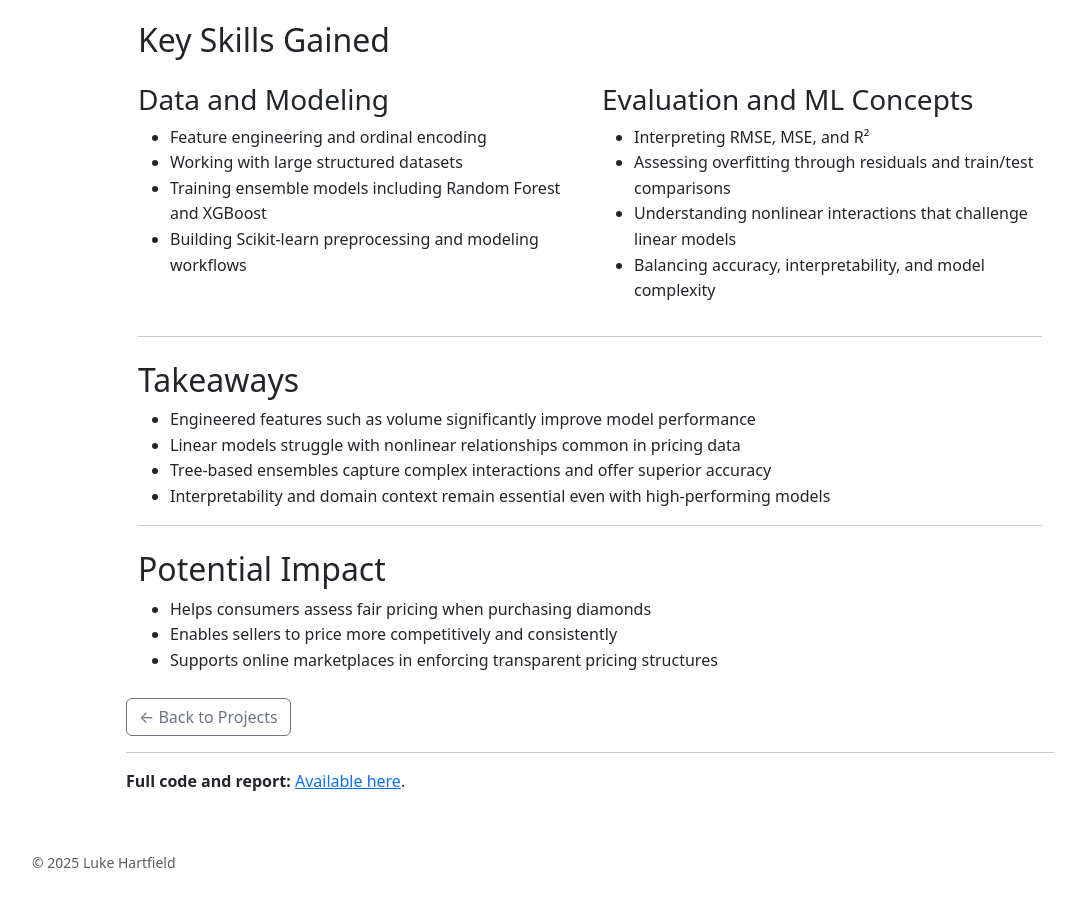
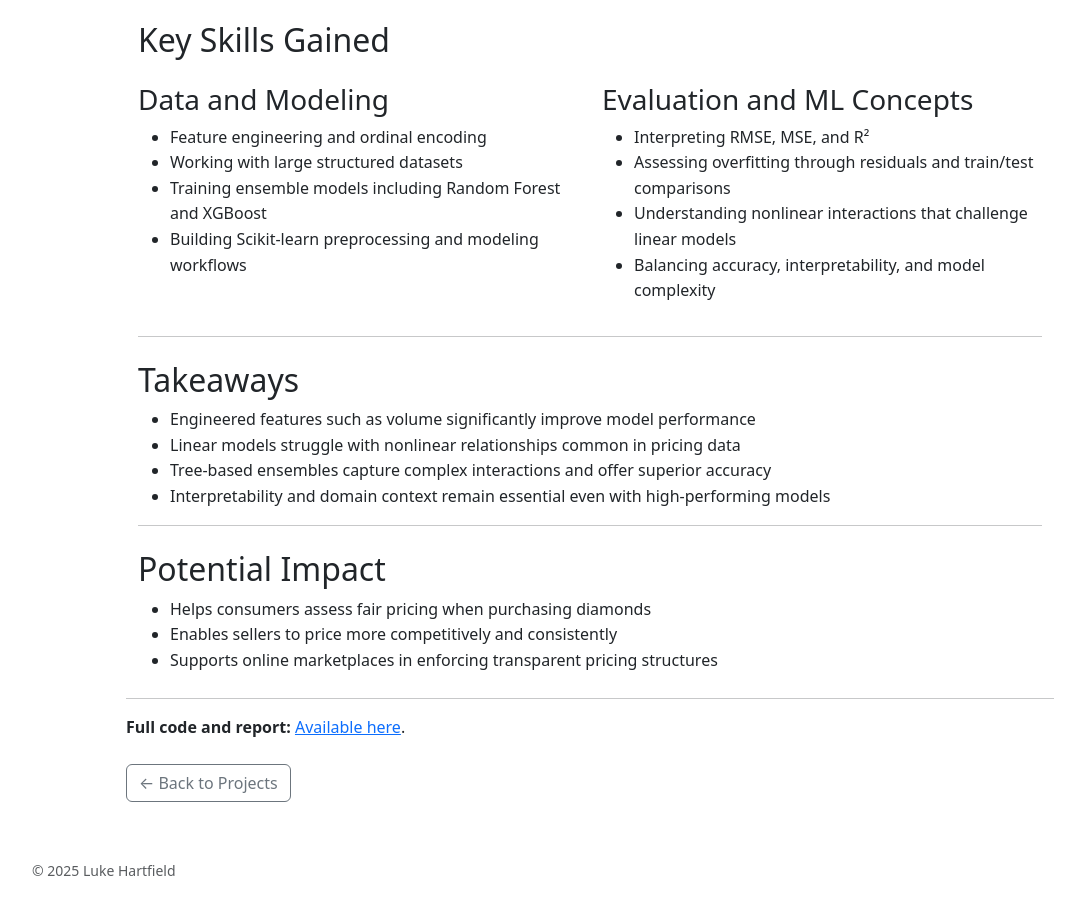
Before and after one commit to lukehartfield/lukehartfield.github.io, a Jekyll site: the page built from projects/diamondmodel.md, in a window 1280 px wide and 900 px high, scrolled down 1781 px. Shown: the whole window, without its empty margins (50-1123 px from the left). Built offline with Jekyll 4.4.1, drawn with Linux system fonts in a browser that asks for light colours; our own code applies the rules of GitHub Pages for plain Markdown files.

Commit message:
Update diamondmodel.md

```diff
--- a/projects/diamondmodel.md
+++ b/projects/diamondmodel.md
@@ -152,11 +152,6 @@
     <li>Supports online marketplaces in enforcing transparent pricing structures</li>
   </ul>
 </div>
-<p class="mt-4">
-  <a class="btn btn-outline-secondary" href="{{ '/projects/' | relative_url }}">
-    ← Back to Projects
-  </a>
-</p>
 
 
 <hr/>
@@ -164,3 +159,9 @@
   <strong>Full code and report:</strong>
   <a href="https://github.com/lukehartfield/DiamondPricePrediction" target="_blank">Available here</a>.
 </p>
+
+<p class="mt-4">
+  <a class="btn btn-outline-secondary" href="{{ '/projects/' | relative_url }}">
+    ← Back to Projects
+  </a>
+</p>
```
